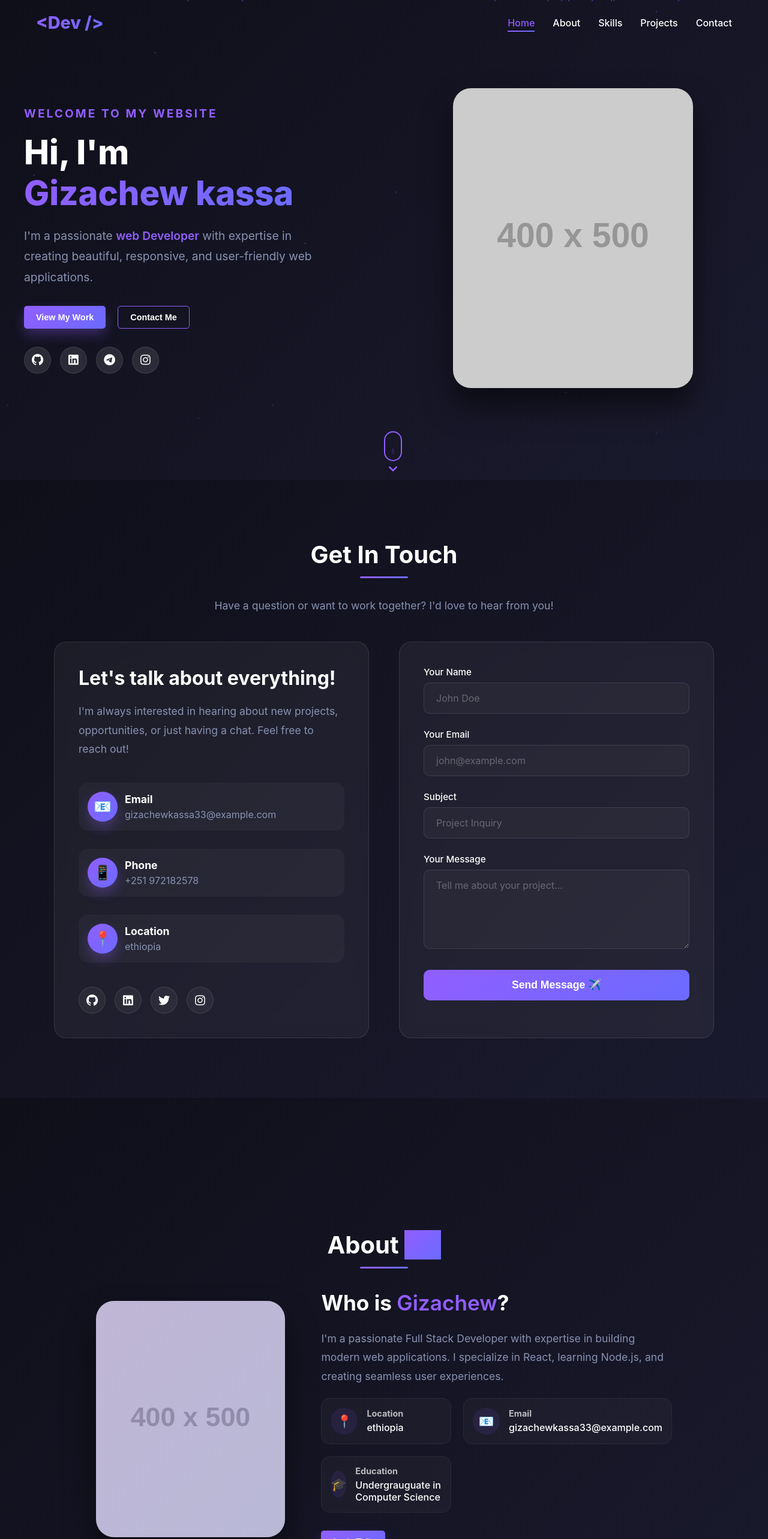
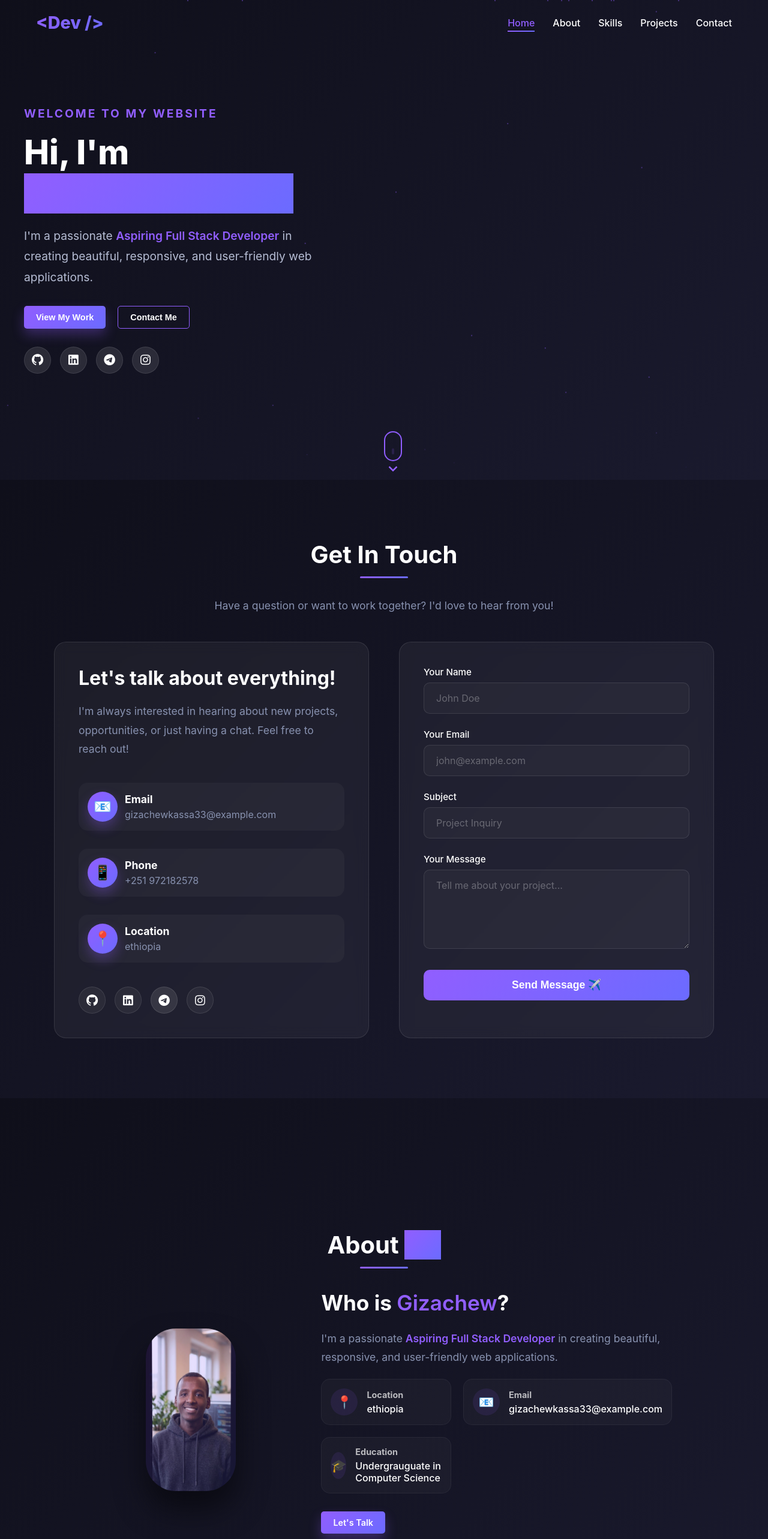
Before and after one commit to gizachew-k/website, a React (Create React App) app: page / in a window 1280 px wide. Shown: the top 2566 px of the page at 60% size. Built offline with nearby package versions, Linux system fonts and the light colour scheme.

Commit message:
footer worked

```diff
--- a/src/components/About.jsx
+++ b/src/components/About.jsx
@@ -51,16 +51,12 @@ const About = () => {
           >
             <div className="image-wrapper">
               <img
-                src={personalInfo.avatar || "https://via.placeholder.com/400x500"}
+                src={require('../assets/images/Profile.png')}
                 alt={personalInfo.name}
               />
               <div className="image-backdrop"></div>
             </div>
 
-            {/* <div className="experience-badge">
-              <span className="years">3+</span>
-              <span className="text">Years of<br />Experience</span>
-            </div> */}
           </motion.div>
 
           {/* Right Column - Content */}
@@ -75,12 +71,8 @@ const About = () => {
             </motion.h3>
 
             <motion.p variants={fadeInUp} className="bio">
-              { "I'm a passionate Full Stack Developer with expertise in building modern web applications. I specialize in React, learning Node.js, and creating seamless user experiences."}
+            I'm a passionate <span className="highlight">{personalInfo.title}</span>  in creating beautiful, responsive, and user-friendly web applications.
             </motion.p>
-
-            {/* <motion.p variants={fadeInUp} className="bio-secondary">
-              With over 3 years of experience in the industry, I've worked with startups and established companies to deliver high-quality solutions. My approach combines technical excellence with creative problem-solving to build products that users love.
-            </motion.p> */}
 
             {/* Quick Info Grid */}
             <motion.div variants={fadeInUp} className="info-grid">
@@ -108,13 +100,6 @@ const About = () => {
                 </div>
               </div>
 
-              {/* <div className="info-card">
-                <div className="info-icon">💼</div>
-                <div className="info-content">
-                  <h4>Availability</h4>
-                  <p>Freelance / Full-time</p>
-                </div>
-              </div> */}
             </motion.div>
 
             {/* CTA Buttons */}
@@ -122,9 +107,7 @@ const About = () => {
               <a href="#contact" className="btn btn-primary">
                 Let's Talk
               </a>
-              {/* <a href={personalInfo.resume || "#"} className="btn btn-outline" download>
-                Download CV
-              </a> */}
+
             </motion.div>
           </motion.div>
         </div>
@@ -136,22 +119,7 @@ const About = () => {
           animate={inView ? { opacity: 1, y: 0 } : {}}
           transition={{ duration: 0.8, delay: 0.6 }}
         >
-          {/* <div className="stat-box">
-            <div className="stat-number">3+</div>
-            <div className="stat-label">Years Experience</div>
-          </div> */}
-          {/* <div className="stat-box">
-            <div className="stat-number">15+</div>
-            <div className="stat-label">Projects Completed</div>
-          </div> */}
-          {/* <div className="stat-box">
-            <div className="stat-number">8+</div>
-            <div className="stat-label">Happy Clients</div>
-          </div>
-          <div className="stat-box">
-            <div className="stat-number">24/7</div>
-            <div className="stat-label">Support</div>
-          </div> */}
+
         </motion.div>
       </div>
     </section>
--- a/src/components/Contacts.jsx
+++ b/src/components/Contacts.jsx
@@ -51,16 +51,6 @@ const Contact = () => {
     hidden: { opacity: 0, y: 50 },
     show: { opacity: 1, y: 0, transition: { duration: 0.8 } }
   };
-
-  // const staggerContainer = {
-  //   hidden: { opacity: 0 },
-  //   show: {
-  //     opacity: 1,
-  //     transition: {
-  //       staggerChildren: 0.2
-  //     }
-  //   }
-  // };
 
   return (
     <section id="contact" className="contact">
@@ -145,14 +135,14 @@ const Contact = () => {
               >
                 <i className="fab fa-linkedin"></i>
               </a>
-              <a
-                href={personalInfo.socialLinks.twitter}
-                target="_blank"
-                rel="noopener noreferrer"
-                className="social-link"
-              >
-                <i className="fab fa-twitter"></i>
-              </a>
+         <a
+  href={personalInfo.socialLinks.telegram}
+  target="_blank"
+  rel="noopener noreferrer"
+  className="social-icon"
+>
+  <i className="fab fa-telegram-plane"></i>
+</a>
               <a
                 href={personalInfo.socialLinks.instagram}
                 target="_blank"
--- a/src/components/Footer.jsx
+++ b/src/components/Footer.jsx
@@ -35,39 +35,7 @@ const Footer = () => {
       <div className="footer-container">
         {/* Main footer content */}
         <div className="footer-content">
-          {/* Brand Section */}
-          <motion.div
-            className="footer-brand"
-            initial={{ opacity: 0, y: 30 }}
-            whileInView={{ opacity: 1, y: 0 }}
-            transition={{ duration: 0.6 }}
-            viewport={{ once: true }}
-          >
-            <h3 className="footer-logo">
-              <span className="logo-bracket">&lt;</span>
-              Gizachew
-              <span className="logo-bracket">/&gt;</span>
-            </h3>
-            <p className="footer-bio">
-              Full Stack Developer passionate about creating beautiful and functional web experiences.
-            </p>
-            <div className="footer-contact">
-              <div className="contact-item">
-                <i className="fas fa-envelope"></i>
-                <span>{personalInfo.email}</span>
-              </div>
-              <div className="contact-item">
-                <i className="fas fa-phone"></i>
-                <span>{personalInfo.phone}</span>
-              </div>
-              <div className="contact-item">
-                <i className="fas fa-map-marker-alt"></i>
-                <span>{personalInfo.location}</span>
-              </div>
-            </div>
-          </motion.div>
 
-          {/* Quick Links */}
           <motion.div
             className="footer-links-section"
             initial={{ opacity: 0, y: 30 }}
--- a/src/components/Home.jsx
+++ b/src/components/Home.jsx
@@ -61,7 +61,7 @@ const Hero = () => {
             animate={{ opacity: 1 }}
             transition={{ duration: 0.8, delay: 0.6 }}
           >
-            I'm a passionate <span className="highlight">{personalInfo.title}</span> with expertise in creating beautiful, responsive, and user-friendly web applications.
+            I'm a passionate <span className="highlight">{personalInfo.title}</span>  in creating beautiful, responsive, and user-friendly web applications.
           </motion.p>
 
           <motion.div
@@ -125,20 +125,6 @@ const Hero = () => {
             </a>
           </motion.div>
         </motion.div>
-
-        <motion.div
-          className="hero-image"
-          initial={{ opacity: 0, scale: 0.8 }}
-          animate={{ opacity: 1, scale: 1 }}
-          transition={{ duration: 1, delay: 0.5 }}
-        >
-          <div className="image-wrapper">
-            <img
-              src={personalInfo.avatar}
-              alt={personalInfo.name}
-            />
-          </div>
-        </motion.div>
       </div>
 
       {/* Scroll indicator */}
--- a/src/components/Skills.jsx
+++ b/src/components/Skills.jsx
@@ -19,32 +19,26 @@ const Skills = () => {
       { name: "JavaScript", level: 75, color: "#F7DF1E" },
       { name: "HTML5", level: 90, color: "#E34F26" },
       { name: "CSS3", level: 90, color: "#1572B6" }
-        // { name: "TypeScript", level: 75, color: "#3178C6" },
-        // { name: "Next.js", level: 80, color: "#000000" }
     ]
   },
-    // {
-    //   category: "Backend",
-    //   icon: "⚙️",
-    //   skills: [
-    //     { name: "Node.js", level: 85, color: "#339933" },
-    //     { name: "Python", level: 80, color: "#3776AB" },
-    //     { name: "Express", level: 85, color: "#000000" },
-    //     { name: "MongoDB", level: 80, color: "#47A248" },
-    //     { name: "PostgreSQL", level: 70, color: "#336791" },
-    //     { name: "REST APIs", level: 90, color: "#FF6B6B" }
-    //   ]
-    // },
+  {
+    category: "Backend (Learning)",
+    icon: "⚙️",
+    color: "#339933",
+    skills: [
+      { name: "Node.js", level: 40, color: "#339933" },      // Learning
+      { name: "Express", level: 5, color: "#000000" },       // Learning
+      { name: "MongoDB", level: 40, color: "#47A248" },       // Learning
+    ]
+  },
     {
       category: "Tools & Others",
       icon: "🔧",
       skills: [
         { name: "Git", level: 50, color: "#F05032" },
-        // { name: "Docker", level: 70, color: "#2496ED" },
-        // { name: "AWS", level: 65, color: "#FF9900" },
-        // { name: "Figma", level: 75, color: "#F24E1E" },
+
         { name: "VS Code", level:70, color: "#007ACC" },
-        // { name: "Firebase", level: 80, color: "#FFCA28" }
+
       ]
     }
   ];
@@ -115,20 +109,7 @@ const Skills = () => {
           ))}
         </div>
 
-        {/* Additional Skills Cloud */}
-        {/* <motion.div
-          className="skills-cloud"
-          initial={{ opacity: 0, y: 30 }}
-          animate={inView ? { opacity: 1, y: 0 } : {}}
-          transition={{ duration: 0.8, delay: 0.8 }}
-        >
-          <h3>Additional Technologies</h3>
-          <div className="cloud-tags">
-            {['Redux', 'GraphQL', 'Jest', 'Webpack', 'SASS', 'Tailwind', 'MySQL', 'Redis', 'Kubernetes', 'Jenkins'].map(tech => (
-              <span key={tech} className="cloud-tag">{tech}</span>
-            ))}
-          </div>
-        </motion.div> */}
+
       </div>
     </section>
   );
--- a/src/constants/index.js
+++ b/src/constants/index.js
@@ -3,12 +3,12 @@
 // ===== YOUR PERSONAL INFORMATION - UPDATE THIS WITH YOUR DETAILS =====
 export const personalInfo = {
   name: "Gizachew kassa", // Your name
-  title: "web Developer",
+  title: "Aspiring Full Stack Developer",
   email: "gizachewkassa33@example.com",
   phone: "+251 972182578",
   location: "ethiopia",
   bio: "I'm a passionate developer who loves building beautiful and functional web applications. I specialize in React and modern JavaScript.",
-  avatar: "https://via.placeholder.com/400x500",
+
   resume: "#",
 
   socialLinks: {
@@ -41,43 +41,11 @@ export const skills = [
     category: "Tools",
     items: [
       { name: "Git", level: 85, icon: "📚" },
-      { name: "VS Code", level: 90, icon: "💻" },
-      { name: "Figma", level: 70, icon: "🎯" },
-      { name: "Docker", level: 60, icon: "🐳" }
+      { name: "VS Code", level: 90, icon: "💻" }
     ]
   }
 ];
 
-// // ===== EXPERIENCE =====
-// export const experiences = [
-//   {
-//     id: 1,
-//     title: "Senior Frontend Developer",
-//     company: "Tech Solutions Inc.",
-//     location: "San Francisco, CA",
-//     period: "2022 - Present",
-//     description: "Lead developer for multiple web applications, managing a team of 3 developers. Implemented responsive designs and improved performance by 40%.",
-//     technologies: ["React", "TypeScript", "Redux", "Tailwind"]
-//   },
-//   {
-//     id: 2,
-//     title: "Web Developer",
-//     company: "Creative Agency",
-//     location: "New York, NY",
-//     period: "2020 - 2022",
-//     description: "Developed and maintained client websites. Collaborated with designers to create pixel-perfect implementations.",
-//     technologies: ["JavaScript", "React", "SASS", "WordPress"]
-//   },
-//   {
-//     id: 3,
-//     title: "Junior Developer",
-//     company: "StartUp Co.",
-//     location: "Remote",
-//     period: "2019 - 2020",
-//     description: "Built responsive websites and learned modern web development practices.",
-//     technologies: ["HTML", "CSS", "JavaScript", "jQuery"]
-//   }
-// ];
 
 // ===== YOUR PROJECTS =====
 // ===== YOUR PROJECTS - Replace with your actual projects =====
--- a/src/styles/About.css
+++ b/src/styles/About.css
@@ -69,10 +69,10 @@
 
 .image-wrapper {
   position: relative;
-  width: 100%;
-  max-width: 400px;
+  width: 150px;
+  max-width: 300px;
   margin: 0 auto;
-  border-radius: 30px;
+  border-radius: 50px;
   overflow: hidden;
   box-shadow: 0 30px 50px rgba(0, 0, 0, 0.5);
   animation: float 6s ease-in-out infinite;
--- a/src/styles/Footer.css
+++ b/src/styles/Footer.css
@@ -1,10 +1,11 @@
 /* src/styles/Footer.css */
 
 .footer {
-  background: #0a0a14;
+  background: #040450;
   position: relative;
   color: #ffffff;
   margin-top: 50px;
+
 }
 
 /* Wave effect */
@@ -48,7 +49,7 @@
   font-weight: 700;
   margin-bottom: 20px;
   background: linear-gradient(135deg, #fff, #915eff);
-  -webkit-background-clip: text;
+  /* -webkit-background-clip: text; */
   -webkit-text-fill-color: transparent;
 }
 
--- a/src/styles/Home.css
+++ b/src/styles/Home.css
@@ -56,6 +56,7 @@
   position: relative;
   z-index: 1;
   width: 100%;
+
 }
 
 .hero-content {
@@ -79,14 +80,13 @@
 
 .hero-title span {
   background: linear-gradient(135deg, #915eff, #6b6bff);
-  -webkit-background-clip: text;
   -webkit-text-fill-color: transparent;
   display: inline-block;
 }
 
 .hero-description {
   font-size: 1.2rem;
-  color: #8892b0;
+  color: #b5bcd3;
   margin-bottom: 30px;
   line-height: 1.8;
   max-width: 500px;
--- a/src/styles/Skills.css
+++ b/src/styles/Skills.css
@@ -2,7 +2,7 @@
 
 .skills {
   padding: 80px 10px;
-  background: #1a1a2e;
+  background: #2b2bcc;
   margin-bottom: 100px;
 }
 
```
Also changed, not shown: src/assets/images/Profile.png (added). Lines whose indentation alone changed are shown as unchanged.
